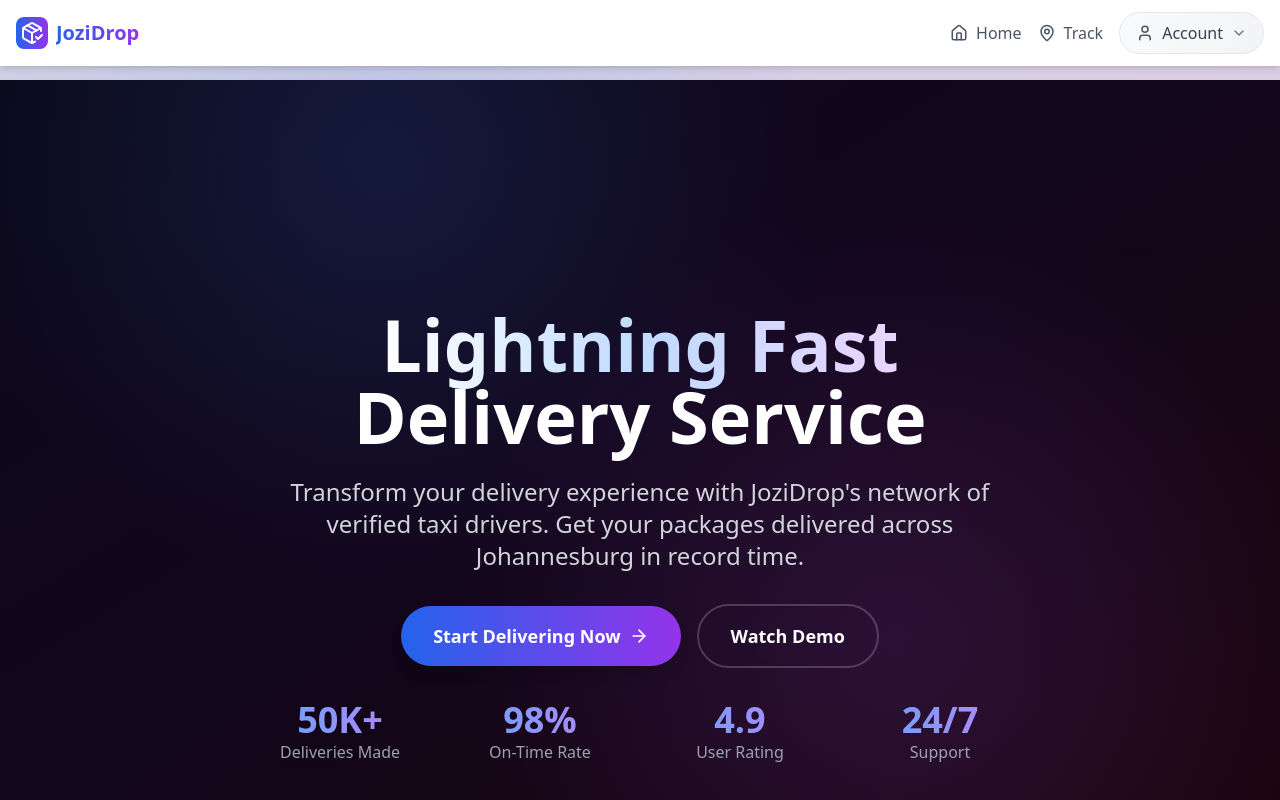
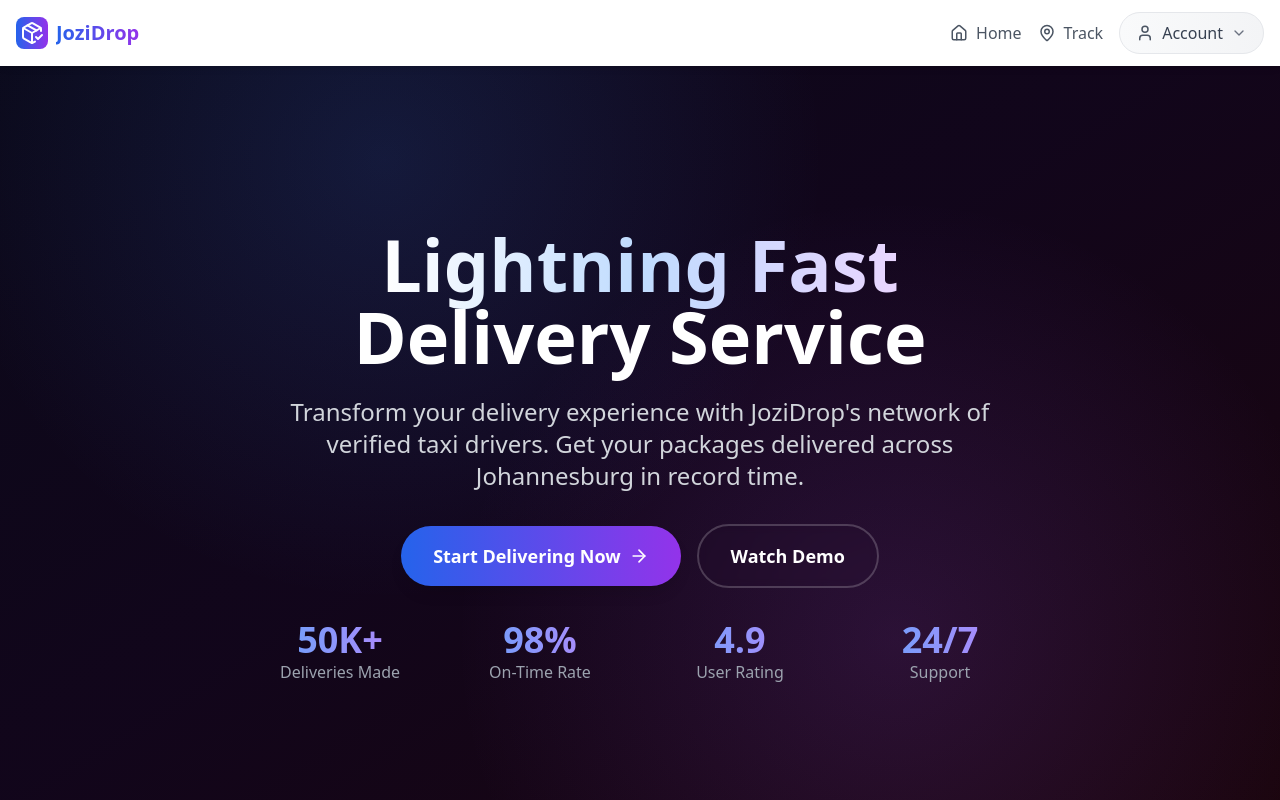
Before and after one commit to TshireletsoMogwere/delivery-app, a React (Vite) app in the folder frontend/: page / in a window 1280 px wide. Shown: the top 800 px of the page. Built offline with nearby package versions, Linux system fonts and the light colour scheme.

Commit message:
removes spacing between header and main content

```diff
--- a/frontend/src/components/Header.jsx
+++ b/frontend/src/components/Header.jsx
@@ -228,8 +228,7 @@ export default function Header() {
       {/* Auth Modal */}
       <AuthModal isOpen={isAuthOpen} onClose={() => setIsAuthOpen(false)} />
 
-      {/* Spacer to prevent content from hiding behind fixed header */}
-      <div className="h-20"></div>
+
     </>
   );
 }
```
